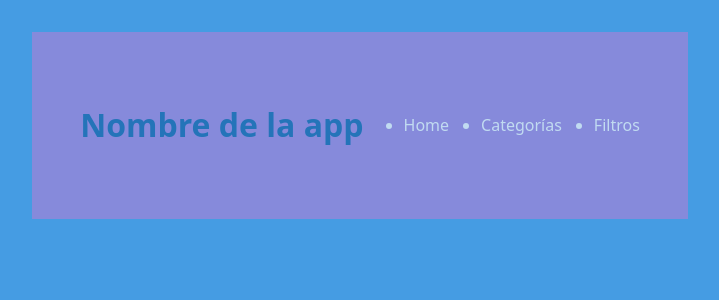
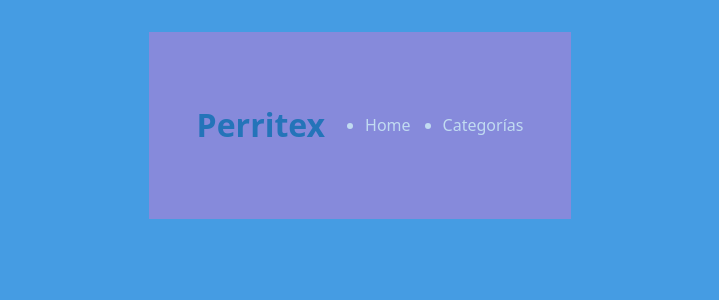
Before and after one commit to JuanGidoni/mobiliarium, a React (Vite) app: page / in a window 1280 px wide. Shown: the top 300 px of the page, without its empty margins (280-999 px from the left). Built offline with nearby package versions, Linux system fonts and the light colour scheme.

Commit message:
fix: move ymls to correct folder

```diff
--- a/src/components/Header.jsx
+++ b/src/components/Header.jsx
@@ -4,8 +4,7 @@ export function Header() {
   return (
     <header className="main-header">
       <div className="container">
-        <h1 className="title">Nombre de la app</h1>
-
+        <h1 className="title">Perritex</h1>
         <nav>
           <ul className="nav-list">
             <li>
@@ -13,16 +12,9 @@ export function Header() {
                 Home
               </Link>
             </li>
-
             <li>
-              <Link className="nav-link" to="/categoria/animales">
+              <Link className="nav-link" to="/categorias">
                 Categorías
-              </Link>
-            </li>
-
-            <li>
-              <Link className="nav-link" to="/filtros">
-                Filtros
               </Link>
             </li>
           </ul>
```
